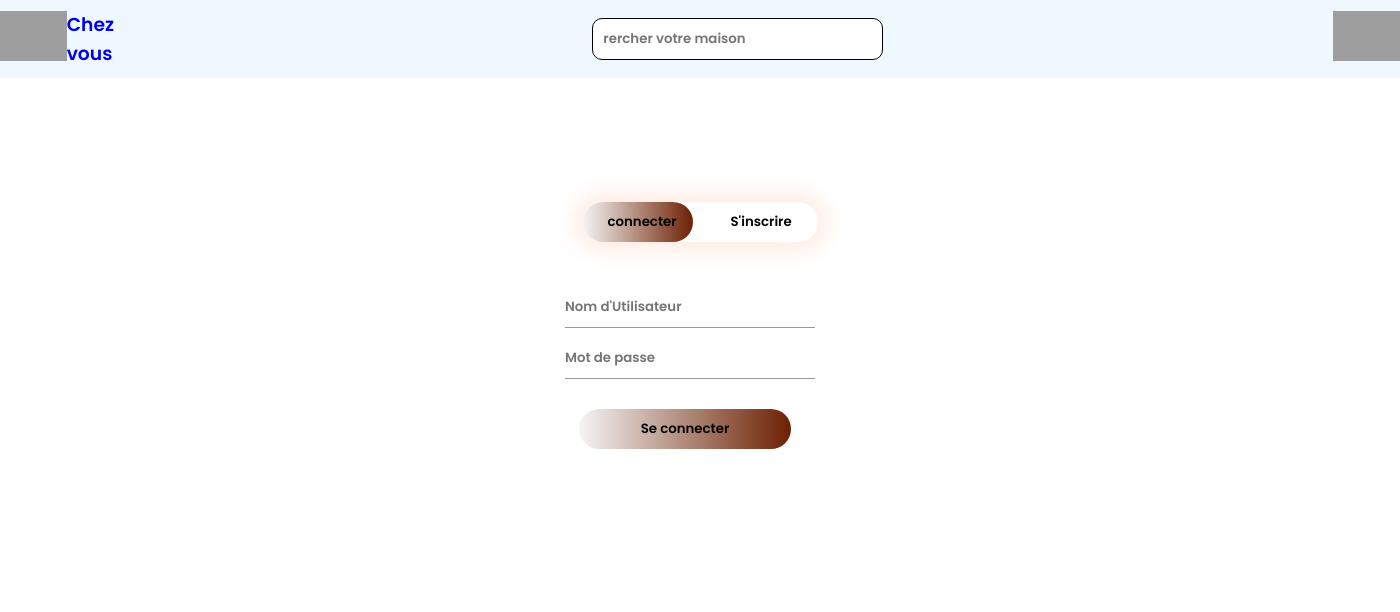
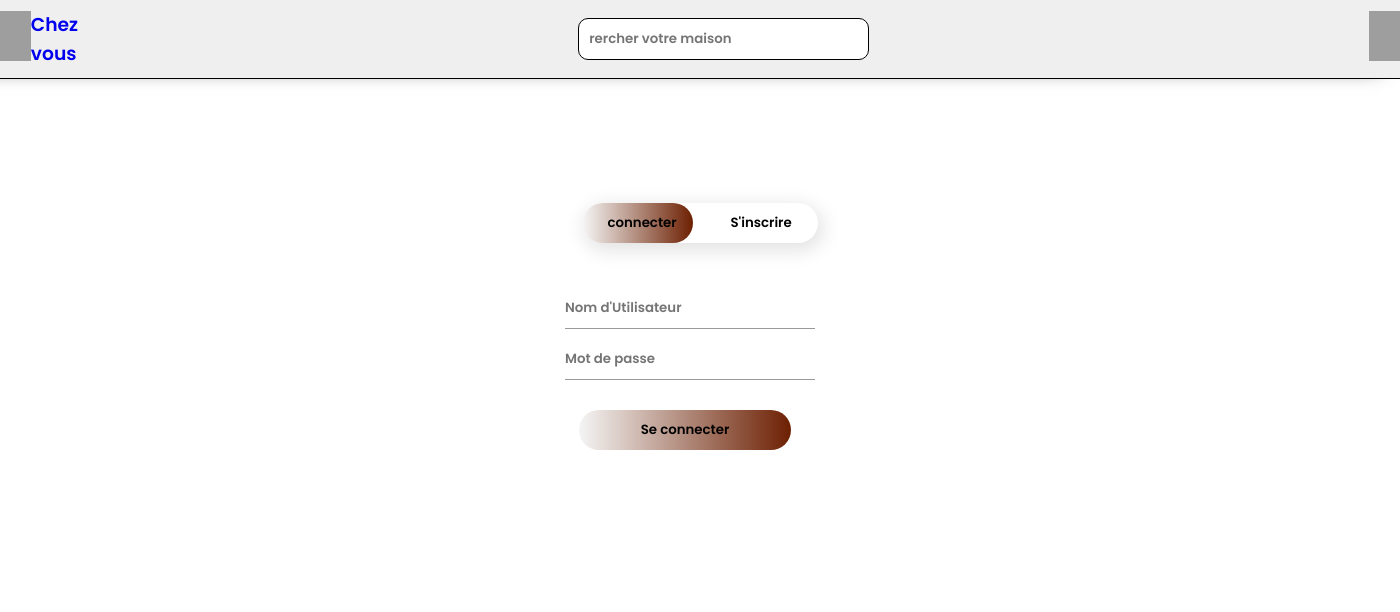
Before and after one commit to AbderrazekGraies/POO_Immo, a PHP site: page /Register.php in a window 1400 px wide; the page is wider, and only the part inside the window is pictured. Shown: the top 612 px of that part. Run offline with PHP 8.4, Linux system fonts and the light colour scheme; grey boxes are pictures that could not be loaded.

Commit message:
merger le travaille

```diff
--- a/front-end/Register.php
+++ b/front-end/Register.php
@@ -20,6 +20,7 @@
         <a href="Register.php"><img src="../assetes/img/avatar.png" height="50px" alt=""></a>
 
     </nav>
+
 
     <div class="loginbar">
             <div class="button-box">
--- a/front-end/register.css
+++ b/front-end/register.css
@@ -1,3 +1,46 @@
+
+@import url('https://fonts.googleapis.com/css2?family=Poppins:wght@600&display=swap');
+*{
+
+    padding: 0;
+    margin: 0;
+    list-style: none;
+    box-sizing: border-box;
+    font-family: 'Poppins', sans-serif;
+    text-decoration: none;
+
+
+}
+
+nav{
+  display: flex;
+  justify-content: center;
+  align-items: center;
+  background-color: rgb(239, 239, 239);
+  padding-bottom: 10px;
+  padding-top: 10px;
+  box-shadow: -20px -13px 20px rgb(0, 0, 0);
+  border-bottom: 1px solid black;
+}
+
+nav, a:visited{
+  color:black
+}
+
+nav h1{
+
+
+}
+nav input{
+
+    margin-left: 500px;
+    margin-right: 500px;
+    padding: 10px;
+    justify-content: center;
+    color: black;
+    border: 1px solid black;
+    border-radius: 10px;
+}
 
 .loginbar{
     width: 380px;
@@ -14,7 +57,7 @@
     width: 235px;
     margin:35px auto;
     position: relative;
-    box-shadow: 0 0 20px 9px #ff61241f;
+    box-shadow: 3px 5px 20px 2px #0000001f;
     border-radius: 30px;
   }
   .toggle-btn{
--- a/front-end/style.css
+++ b/front-end/style.css
@@ -9,24 +9,24 @@
     text-decoration: none;
 
 }
+a:visited{
+    color: black;
+}
 
 nav{
     display: flex;
     justify-content: center;
     align-items: center;
-    background-color: aliceblue;
+    background-color: rgb(239, 239, 239);
     padding-bottom: 10px;
     padding-top: 10px;
+    box-shadow: -20px -13px 20px rgb(0, 0, 0);
+    border-bottom: 1px solid black;
 }
 
-nav, a:visited{
-    color:black
-}
-
-nav h1{
+nav h1{}
 
 
-}
 nav input{
 
     margin-left: 450px;
@@ -37,3 +37,8 @@ nav input{
     border: 1px solid black;
     border-radius: 10px;
 }
+
+
+header{
+    background-color: azure;
+}
```
Also changed, not shown: front-end/index.php (+9 -1 lines), assetes/img/search.png (added), front-end/espace-admin.php (added), front-end/espace-user.php (added).
